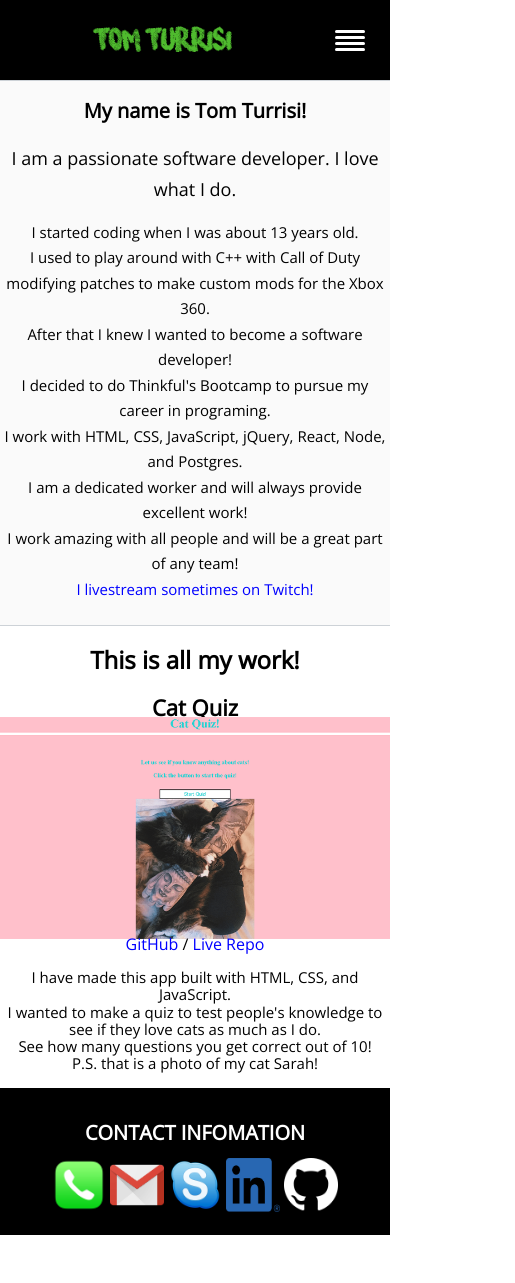
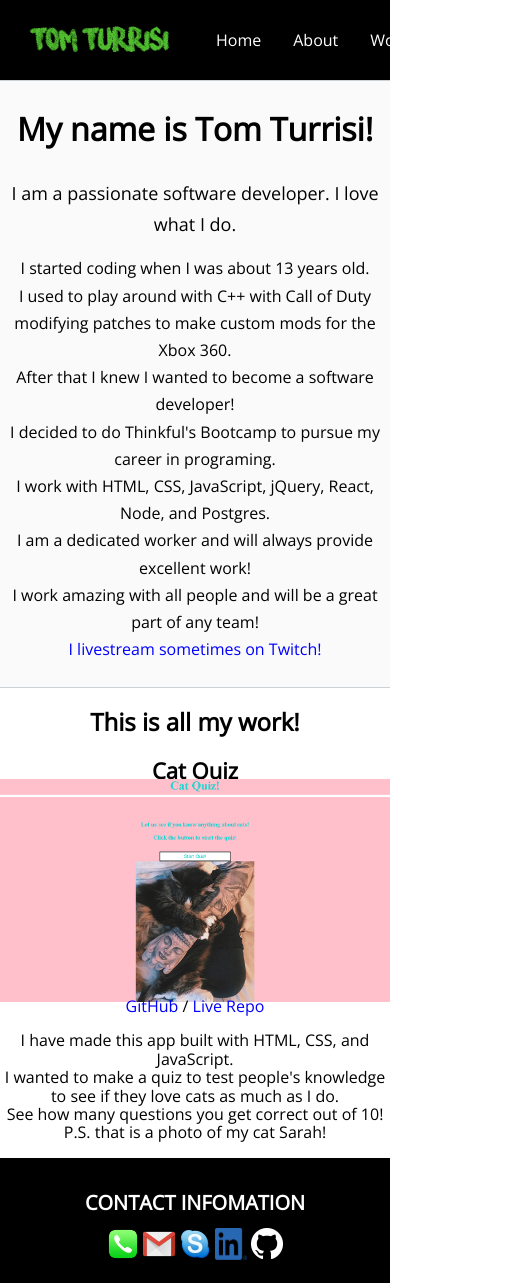
Before and after one commit to TomTurrisi/portfolio2, a plain HTML site: page index.html in a window 390 px wide. Shown: the whole page, 515 px wide, since content can reach past the window. Before the commit the page ends 1235 px from the top, so only its background shows below. Drawn offline with nearby package versions, Linux system fonts and the light colour scheme.

Commit message:
Update style.css

```diff
--- a/style.css
+++ b/style.css
@@ -6,6 +6,24 @@
 body {
 margin: 0;
 padding: 0;
+}
+
+p {
+  text-align: center;
+  align-items: center;
+}
+
+ul {
+  list-style: none;
+}
+
+li {
+  list-style: none;
+}
+
+a {
+  text-decoration: none;
+  color: blue
 }
 
 .nav-bar {
@@ -45,14 +63,7 @@ background-color: #555;
 }
 
 .toggle-button {
-position: absolute;
-right: 25px;
-top: 30px;
-display: none;
-flex-direction: column;
-justify-content: space-between;
-width: 30px;
-height: 21px;
+display: flex;
 }
 
 .toggle-button .bar {
@@ -62,21 +73,8 @@ background-color: white;
 border-radius: 10px;
 }
 
-ul {
-list-style: none;
-}
-
-li {
-list-style: none;
-}
-
 .bio-info {
   padding: 0;
-}
-
-a {
-text-decoration: none;
-color: blue
 }
 
 h1 {
@@ -110,11 +108,6 @@ h4 {
   margin-inline-start: 0px;
   margin-inline-end: 0px;
   text-align: center;
-}
-
-p {
-text-align: center;
-align-items: center;
 }
 
 section {
@@ -162,11 +155,29 @@ text-align: center;
 }
 
 .contactlogos img {
-width: 64px;
-height: 64px;
+width: 32px;
+height: 32px;
 }
 
-@media screen and (max-width:480px) {
+
+@media screen and (min-width:700px) {
+
+  .toggle-button {
+    position: absolute;
+    right: 25px;
+    top: 30px;
+    display: none;
+    flex-direction: column;
+    justify-content: space-between;
+    width: 30px;
+    height: 21px;
+  }
+
+
+
+}
+
+/* @media screen and (max-width:480px) {
 
   h1 {
     font-size: 20px;
@@ -192,13 +203,9 @@ height: 64px;
     height: 54px;
   }
 
-}
+} */
 
-@media screen and (max-width:700px) {
-
-  .all-body {
-    align-items: center;
-  }
+/* @media screen and (max-width:700px) {
 
   .toggle-button {
     display: flex;
@@ -212,9 +219,7 @@ height: 64px;
   .nav-bar {
     flex-direction: row;
     align-items: flex-start;
-    /* padding-left: 100px;
-    padding-right: 100px; */
-  }
+   }
 
   .navbar-links ul {
     width: 100%;
@@ -232,4 +237,4 @@ height: 64px;
   .navbar-links.active {
     display: flex;
   }
-}
+} */
```
